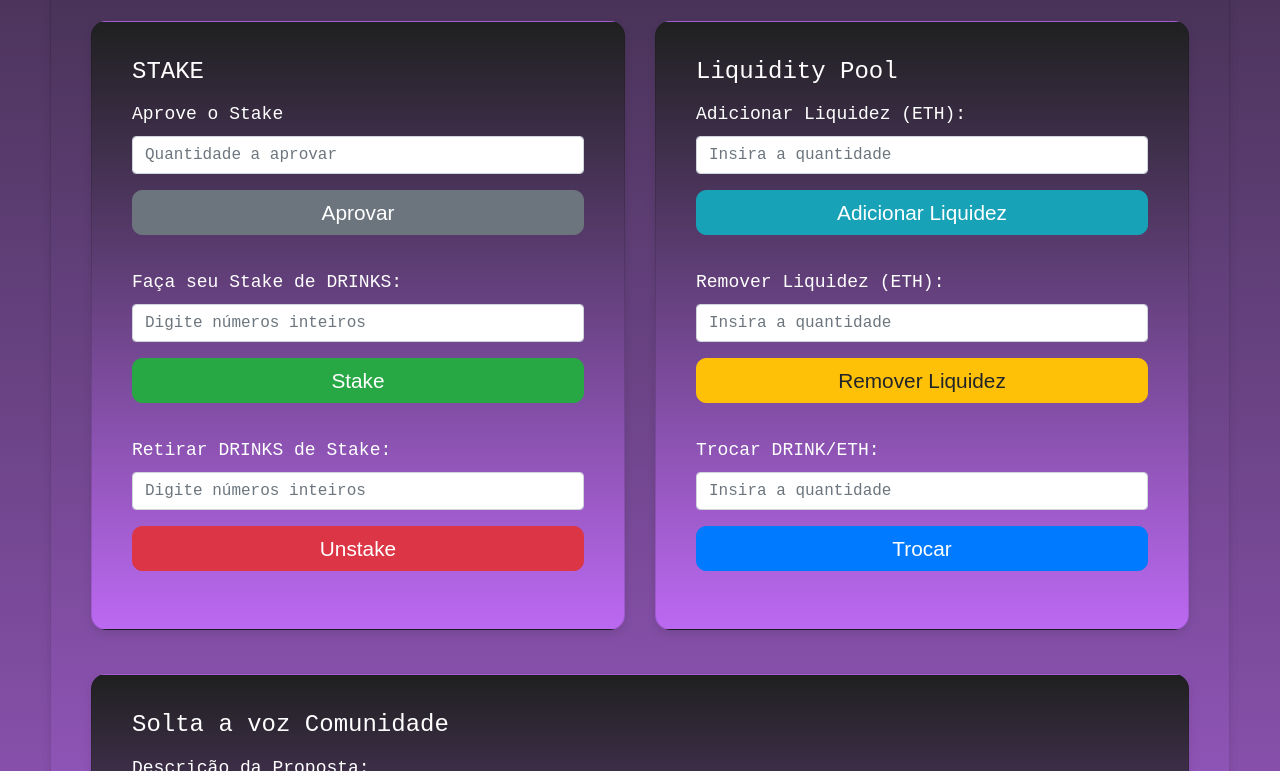
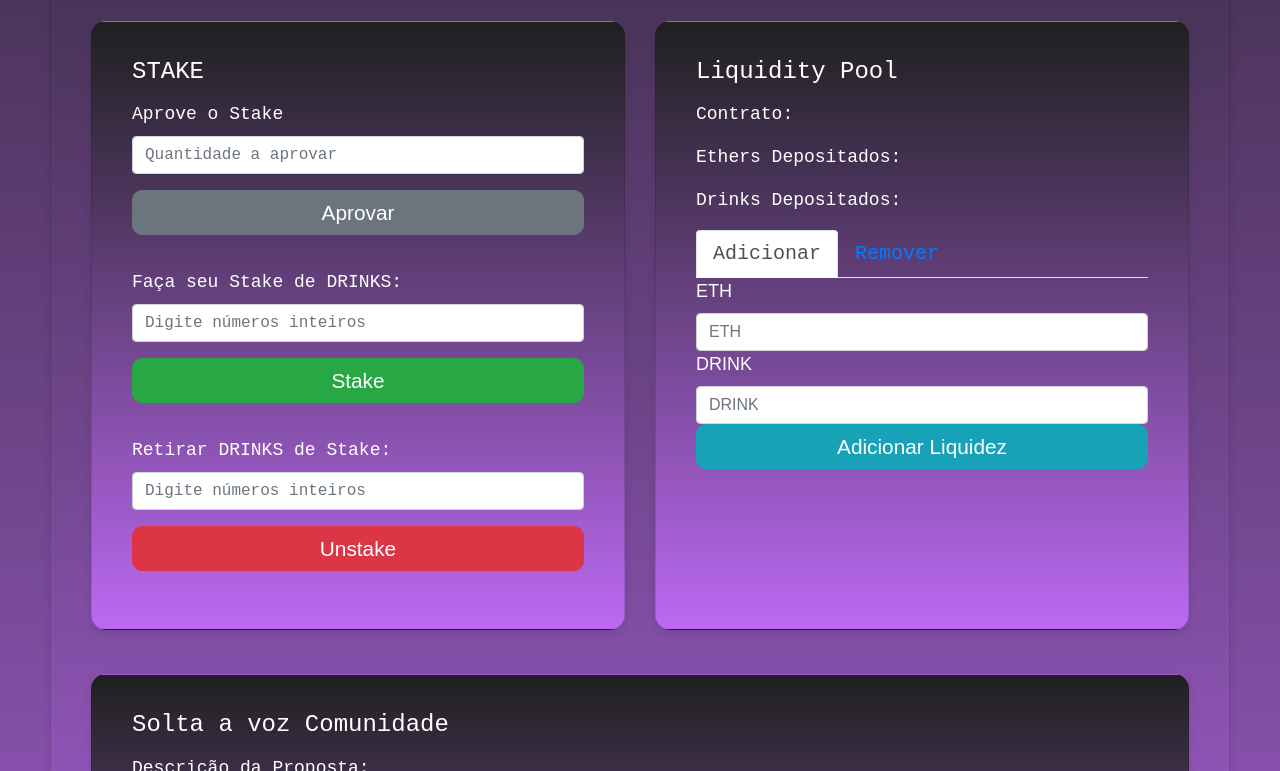
Before and after one commit to drinkdrips/app, a plain HTML site: page index.html in a window 1280 px wide. Shown: the part 598-1369 px from the top of the page. Drawn offline with nearby package versions, Linux system fonts and the light colour scheme; a script that the page names is missing; a web font is replaced by a local one.

Commit message:
Update index.html

```diff
--- a/index.html
+++ b/index.html
@@ -99,27 +99,45 @@
   <div class="card">
     <div class="card-body">
       <h3 class="card-title">Liquidity Pool</h3>
+      <div id="pool-info">
+        <p>Contrato: <span id="contract-address"></span></p>
+        <p>Ethers Depositados: <span id="eth-balance"></span></p>
+        <p>Drinks Depositados: <span id="token-balance"></span></p>
+      </div>
+
+      <ul class="nav nav-tabs" id="liquidityTab" role="tablist">
+        <li class="nav-item">
+          <a class="nav-link active" id="addLiquidity-tab" data-toggle="tab" href="#addLiquidity" role="tab" aria-controls="addLiquidity" aria-selected="true">Adicionar</a>
+        </li>
+        <li class="nav-item">
+          <a class="nav-link" id="removeLiquidity-tab" data-toggle="tab" href="#removeLiquidity" role="tab" aria-controls="removeLiquidity" aria-selected="false">Remover</a>
+        </li>
+      </ul>
+      <div class="tab-content" id="myTabContent">
+        <div class="tab-pane fade show active" id="addLiquidity" role="tabpanel" aria-labelledby="addLiquidity-tab">
           <form id="addLiquidityForm">
-                                            <div class="form-group">
-                                                <label for="addLiquidityAmount">Adicionar Liquidez (ETH):</label>
-                                                <input type="number" class="form-control" id="addLiquidityAmount" placeholder="Insira a quantidade" step="any" min="0">
+            <div class="formliq-group">
+              <label for="addLiquidityETH">ETH</label>
+              <input type="number" class="form-control" id="addLiquidityAmount" placeholder="ETH" step="any" min="0">
+              <label for="addLiquidityDRINK">DRINK</label>
+              <input type="number" class="form-control" id="addLiquidityAmount" placeholder="DRINK" step="any" min="0">
             </div>
             <button type="submit" class="btn btn-info btn-block">Adicionar Liquidez</button>
           </form>
+        </div>
+        <div class="tab-pane fade" id="removeLiquidity" role="tabpanel" aria-labelledby="removeLiquidity-tab">
           <form id="removeLiquidityForm" class="mt-3">
-                                            <div class="form-group">
-                                                <label for="removeLiquidityAmount">Remover Liquidez (ETH):</label>
-                                                <input type="number" class="form-control" id="removeLiquidityAmount" placeholder="Insira a quantidade" step="any" min="0">
+            <div class="formliq-group">
+              <label for="removeLiquidityAmount">ETH</label>
+              <input type="number" class="form-control" id="removeLiquidityAmount" placeholder="ETH" step="any" min="0">
+              <label for="removeLiquidityAmount">DRINK</label>
+              <input type="number" class="form-control" id="removeLiquidityAmount" placeholder="DRINK" step="any" min="0">
             </div>
             <button type="submit" class="btn btn-warning btn-block">Remover Liquidez</button>
           </form>
-                                        <form id="swapForm" class="mt-3">
-                                            <div class="form-group">
-                                                <label for="swapAmount">Trocar DRINK/ETH:</label>
-                                                <input type="number" class="form-control" id="swapAmount" placeholder="Insira a quantidade" step="any" min="0">
         </div>
-                                            <button type="submit" class="btn btn-primary btn-block">Trocar</button>
-                                        </form>
+      </div>
+
     </div>
   </div>
 </div>
@@ -173,9 +191,15 @@
         </div>
     </footer>
     <script type="module" src="scripts/connectWallet.js"></script>
-
+    <script src="https://code.jquery.com/jquery-3.5.1.slim.min.js"></script>
+<script src="https://cdn.jsdelivr.net/npm/bootstrap@4.6.1/dist/js/bootstrap.bundle.min.js"></script>
     <script>
         document.getElementById('year').textContent = new Date().getFullYear();
     </script>
+    <script>
+    $(document).ready(function() {
+      $('#myTab').tab();
+    });
+  </script>
 </body>
 </html>
```
Lines whose indentation alone changed are shown as unchanged.
